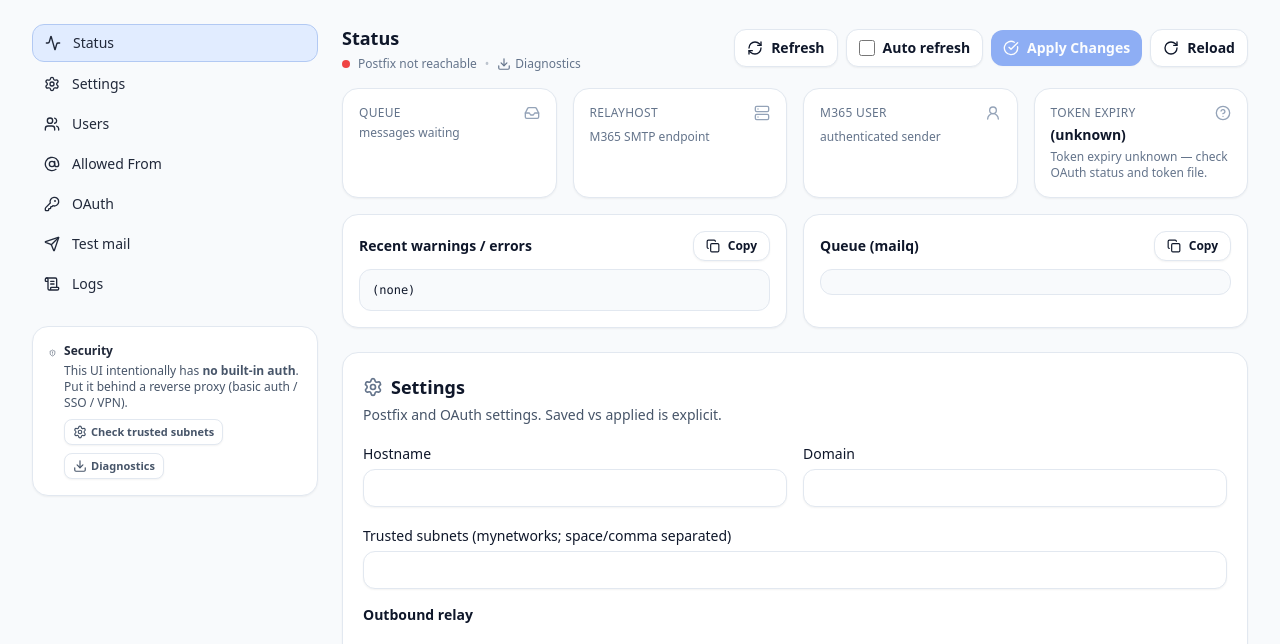
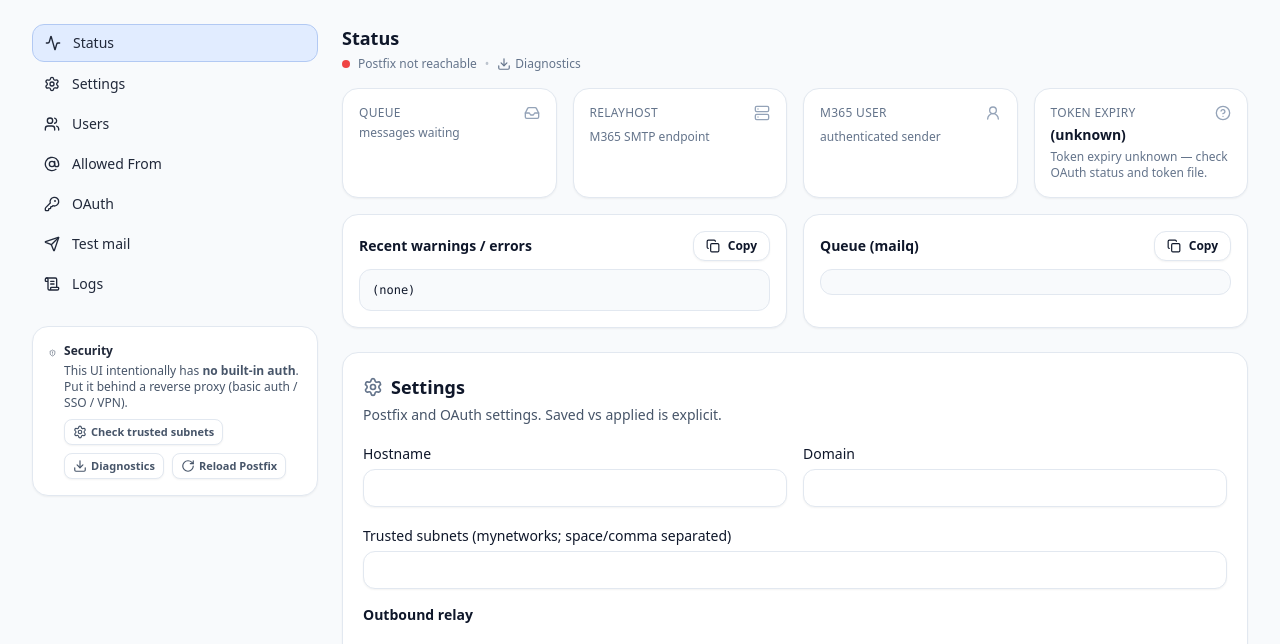
Before and after one commit to LickABrick/simple-m365-relay, a Python web app: template app/templates/index.html in a window 1280 px wide. Shown: the part 61-705 px from the top of the page. Run offline with Jinja, Linux system fonts and the light colour scheme; the template is opened without the code that fills it, so the values that code supplies are empty; some libraries are stand-ins or nearby versions.

Commit message:
ui: make dashboard auto-refresh always-on; remove refresh/toggle/apply header buttons; move reload to sidebar

```diff
--- a/app/templates/index.html
+++ b/app/templates/index.html
@@ -424,36 +424,13 @@
     }
 
     function initAutoRefresh(){
-      const key = 'simple-m365-relay-autorefresh';
-      const cb = document.getElementById('autoRefresh');
-      if (!cb) return;
-      cb.checked = (localStorage.getItem(key) === '1');
-      let timer = null;
-
-      function start(){
-        if (timer) return;
-        timer = window.setInterval(refreshStatus, 5000);
-      }
-      function stop(){
-        if (!timer) return;
-        window.clearInterval(timer);
-        timer = null;
-      }
-
-      cb.addEventListener('change', () => {
-        localStorage.setItem(key, cb.checked ? '1' : '0');
-        if (cb.checked) { refreshStatus(); start(); } else { stop(); }
-      });
-
-      const btn = document.getElementById('refreshBtn');
-      if (btn) btn.addEventListener('click', () => refreshStatus());
-
-      if (cb.checked) { refreshStatus(); start(); }
+      // Always-on auto refresh (15s)
+      refreshStatus();
+      window.setInterval(refreshStatus, 15000);
     }
 
     function syncPendingFromApi(pending){
-      const btn = document.getElementById('applyBtn');
-      if (btn) btn.disabled = !pending;
+      // Apply Changes button exists only in the pending banner now.
 
       const banner = document.getElementById('pendingBanner');
       if (banner) banner.classList.toggle('hidden', !pending);
@@ -1163,6 +1140,13 @@
                   <i data-lucide="download" class="h-3.5 w-3.5"></i>
                   Diagnostics
                 </a>
+
+                <form method="post" action="/postfix/reload">
+                  <button type="submit" class="inline-flex items-center gap-1 rounded-lg border border-slate-200 bg-white px-2 py-1 text-[11px] font-semibold shadow-sm hover:bg-slate-50 dark:border-slate-800 dark:bg-slate-950 dark:hover:bg-slate-800" title="Reloads Postfix (keeps current config)">
+                    <i data-lucide="rotate-cw" class="h-3.5 w-3.5"></i>
+                    Reload Postfix
+                  </button>
+                </form>
               </div>
             </div>
           </div>
@@ -1191,28 +1175,7 @@
             </div>
 
             <div class="flex flex-wrap items-center gap-2">
-              <button type="button" id="refreshBtn" class="inline-flex items-center gap-2 rounded-xl border border-slate-200 bg-white px-3 py-2 text-sm font-semibold shadow-sm hover:bg-slate-50 dark:border-slate-800 dark:bg-slate-900 dark:hover:bg-slate-800">
-                <i data-lucide="refresh-cw" class="h-4 w-4"></i>
-                Refresh
-              </button>
-
-              <label class="inline-flex cursor-pointer items-center gap-2 rounded-xl border border-slate-200 bg-white px-3 py-2 text-sm font-semibold shadow-sm hover:bg-slate-50 dark:border-slate-800 dark:bg-slate-900 dark:hover:bg-slate-800" title="Auto refresh status + logs">
-                <input id="autoRefresh" type="checkbox" class="h-4 w-4" />
-                Auto refresh
-              </label>
-
-              <form method="post" action="/apply">
-                <button type="submit" id="applyBtn" class="inline-flex items-center gap-2 rounded-xl bg-blue-600 px-3 py-2 text-sm font-semibold text-white shadow-sm hover:bg-blue-500 disabled:cursor-not-allowed disabled:opacity-50" title="Applies saved settings: regenerate Postfix config + reload Postfix" {% if not pending %}disabled{% endif %}>
-                  <i data-lucide="check-circle" class="h-4 w-4"></i>
-                  Apply Changes
-                </button>
-              </form>
-              <form method="post" action="/postfix/reload">
-                <button type="submit" class="inline-flex items-center gap-2 rounded-xl border border-slate-200 bg-white px-3 py-2 text-sm font-semibold shadow-sm hover:bg-slate-50 dark:border-slate-800 dark:bg-slate-900 dark:hover:bg-slate-800" title="Reloads Postfix (keeps current config)">
-                  <i data-lucide="rotate-cw" class="h-4 w-4"></i>
-                  Reload
-                </button>
-              </form>
+              <!-- auto-refresh is always on (15s). No manual refresh controls. -->
             </div>
           </div>
 
```
